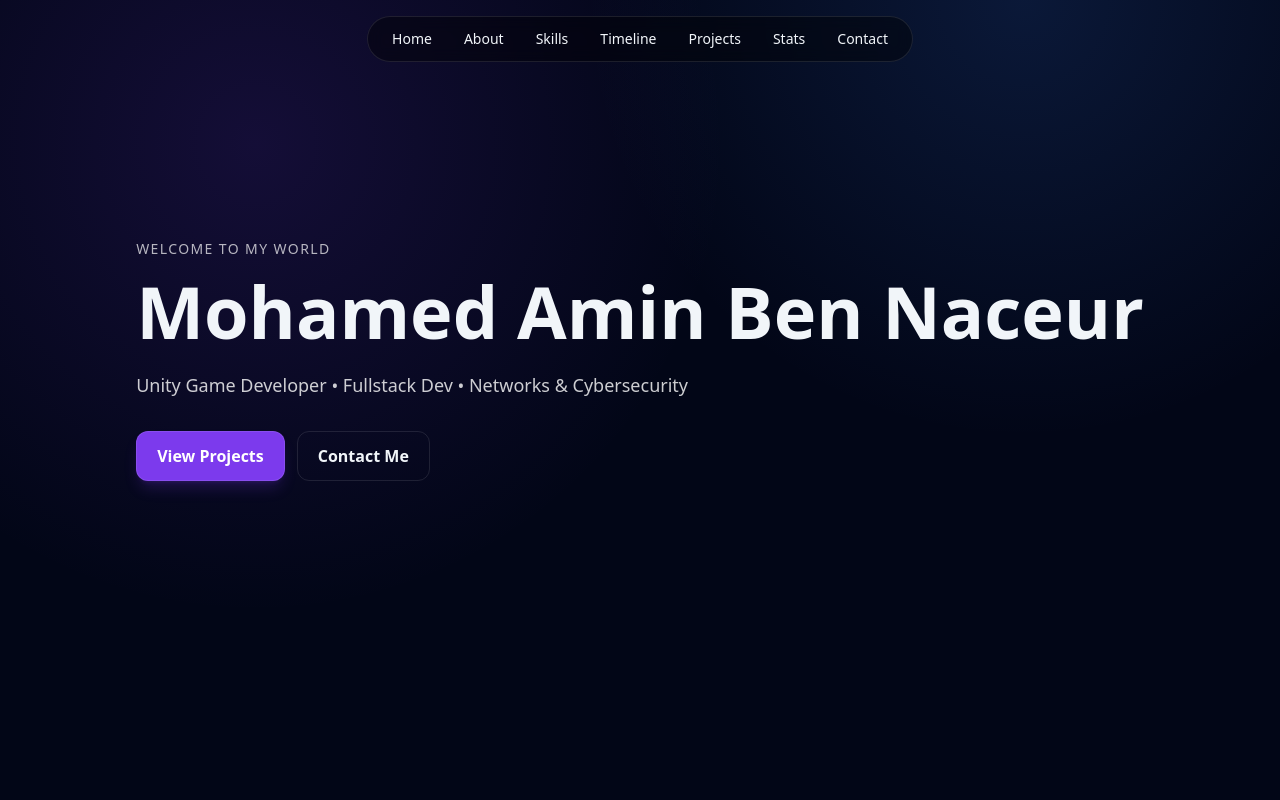
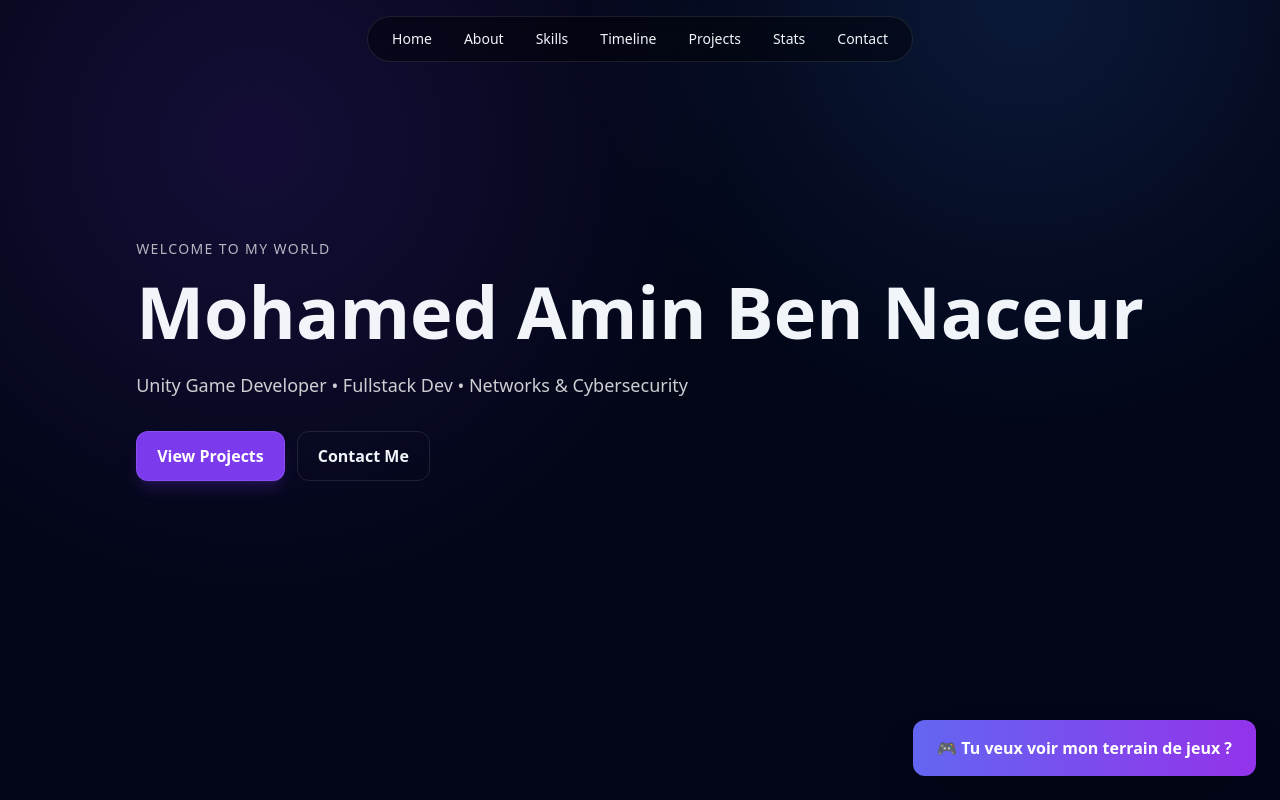
Before and after one commit to Mohamed-bennaceur-epitech/portfolio-mohamed-amin, a React (Vite) app: page / in a window 1280 px wide. Shown: the top 800 px of the page. Built offline with nearby package versions, Linux system fonts and the light colour scheme.

Commit message:
[ADD] - popup to access /playground

```diff
--- a/src/App.tsx
+++ b/src/App.tsx
@@ -6,6 +6,7 @@ import Timeline from './components/Timeline'
 import Projects from './components/Projects'
 import Stats from './components/Stats'
 import Contact from './components/Contact'
+import PlaygroundPopup from "./components/PlaygroundPopup";
 import { useEffect } from 'react'
 
 export default function App() {
@@ -58,6 +59,7 @@ export default function App() {
           </ul>
         </div>
       </footer>
+      <PlaygroundPopup />
     </div>
   )
 }
--- /dev/null
+++ b/src/components/PlaygroundPopup.tsx
@@ -0,0 +1,40 @@
+import { motion } from "framer-motion";
+import { useEffect, useState } from "react";
+import { useNavigate } from "react-router-dom";
+
+export default function PlaygroundPopup() {
+  const [isVisible, setIsVisible] = useState(false);
+  const navigate = useNavigate();
+
+  useEffect(() => {
+    const showTimer = setTimeout(() => setIsVisible(true), 1500);
+    const hideTimer = setTimeout(() => setIsVisible(false), 16000);
+
+    return () => {
+      clearTimeout(showTimer);
+      clearTimeout(hideTimer);
+    };
+  }, []);
+
+  const handleClick = () => {
+    navigate("/playground");
+  };
+
+  return (
+    <>
+      <motion.div
+        initial={{ opacity: 0, x: 100 }}
+        animate={
+          isVisible
+            ? { opacity: 1, x: 0 }
+            : { opacity: 0, x: 100 }
+        }
+        transition={{ type: "spring", stiffness: 100, damping: 15 }}
+        className="fixed bottom-6 right-6 bg-gradient-to-r from-indigo-500 to-purple-600 text-white px-6 py-4 rounded-xl shadow-2xl cursor-pointer hover:scale-105 transition-transform"
+        onClick={handleClick}
+      >
+        <p className="font-semibold">🎮 Tu veux voir mon terrain de jeux ?</p>
+      </motion.div>
+    </>
+  );
+}
```
